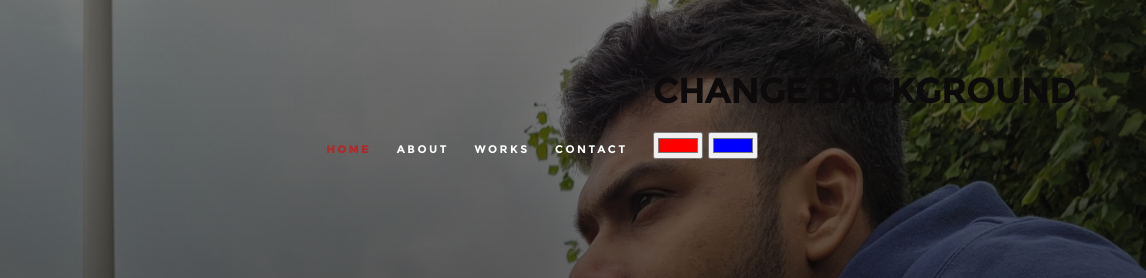
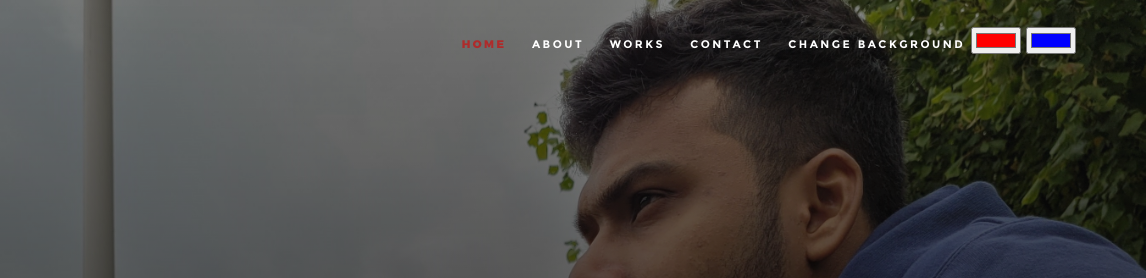
Before and after one commit to Nevin06/Nevin06.github.io, a website: page index.html in a window 1280 px wide. Shown: the top 278 px of the page, 134-1280 px from the left. Drawn offline with Linux system fonts and the light colour scheme.

Commit message:
index.html updated

```diff
--- a/index.html
+++ b/index.html
@@ -49,9 +49,9 @@
                 <!-- <li><a class="smoothscroll"  href="#blog" title="blog">Blog</a></li> -->
                 <li><a class="smoothscroll"  href="#contact" title="contact">Contact</a></li>
                 <li>
-                    <h1 class="background-theme">Change Background</h1>
+                    <a class="smoothscroll"  href="#" title="change-background">Change Background
                     <input class="color1" type="color" name="color1" value="#ff0000">
-                    <input class="color2" type="color" name="color2" value="#0000ff">
+                    <input class="color2" type="color" name="color2" value="#0000ff"></a>
                 </li>
             </ul>
         </nav>
```
